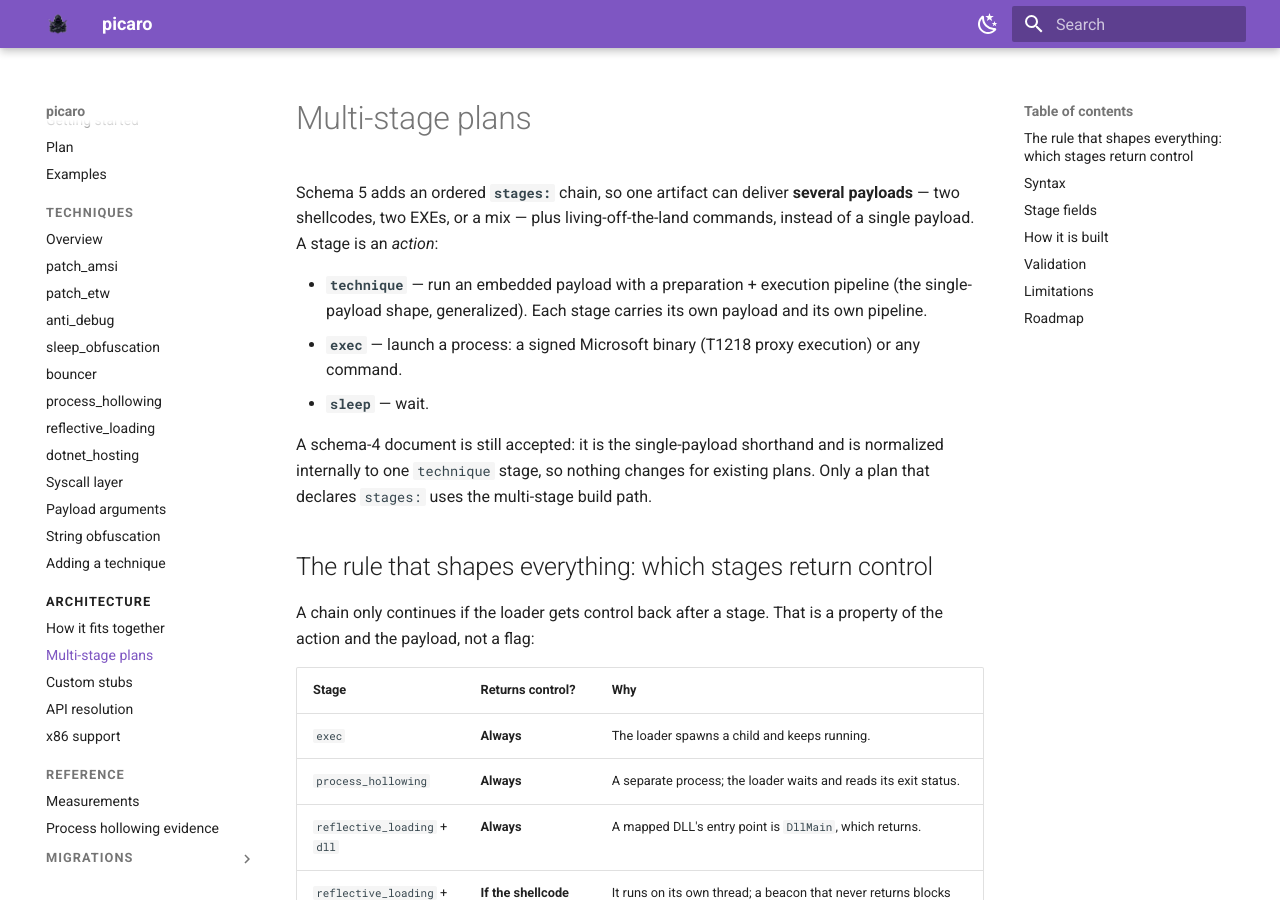
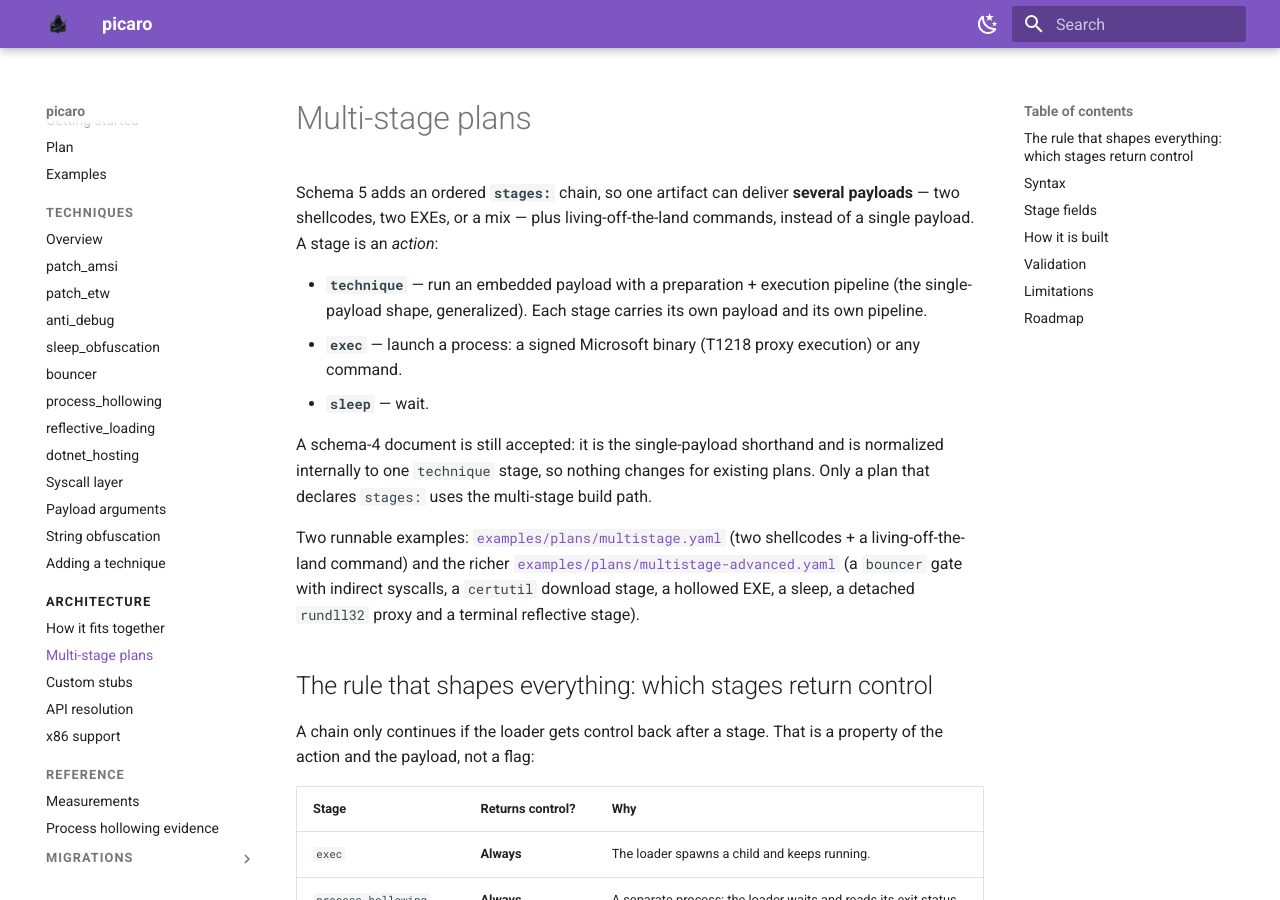
Before and after one commit to M3str3/Picaro, an MkDocs documentation site: the page built from docs/multistage.md, in a window 1280 px wide and 900 px high. Built offline with MkDocs 1.6.1 and Material for MkDocs 9.7.7, drawn with Linux system fonts in a browser that asks for light colours.

Commit message:
Add a complex multi-stage example plan
examples/plans/multistage-advanced.yaml chains six stages: a bouncer gate with patch_amsi/patch_etw and a returning shellcode, a certutil download (on_fail: continue), a hollowed EXE, a sleep, a detached rundll32 proxy and a terminal reflective stage. Loader-wide syscalls.mode: indirect (Tartarus Gate), per-stage args, resources. Referenced from docs/multistage.md.

```diff
--- a/docs/multistage.md
+++ b/docs/multistage.md
@@ -15,6 +15,12 @@ living-off-the-land commands, instead of a single payload. A stage is an
 A schema-4 document is still accepted: it is the single-payload shorthand and is
 normalized internally to one `technique` stage, so nothing changes for existing
 plans. Only a plan that declares `stages:` uses the multi-stage build path.
+
+Two runnable examples: [`examples/plans/multistage.yaml`](https://github.com/M3str3/Picaro/blob/main/examples/plans/multistage.yaml)
+(two shellcodes + a living-off-the-land command) and the richer
+[`examples/plans/multistage-advanced.yaml`](https://github.com/M3str3/Picaro/blob/main/examples/plans/multistage-advanced.yaml)
+(a `bouncer` gate with indirect syscalls, a `certutil` download stage, a hollowed
+EXE, a sleep, a detached `rundll32` proxy and a terminal reflective stage).
 
 ## The rule that shapes everything: which stages return control
 
```
Also changed, not shown: 1 other file.
